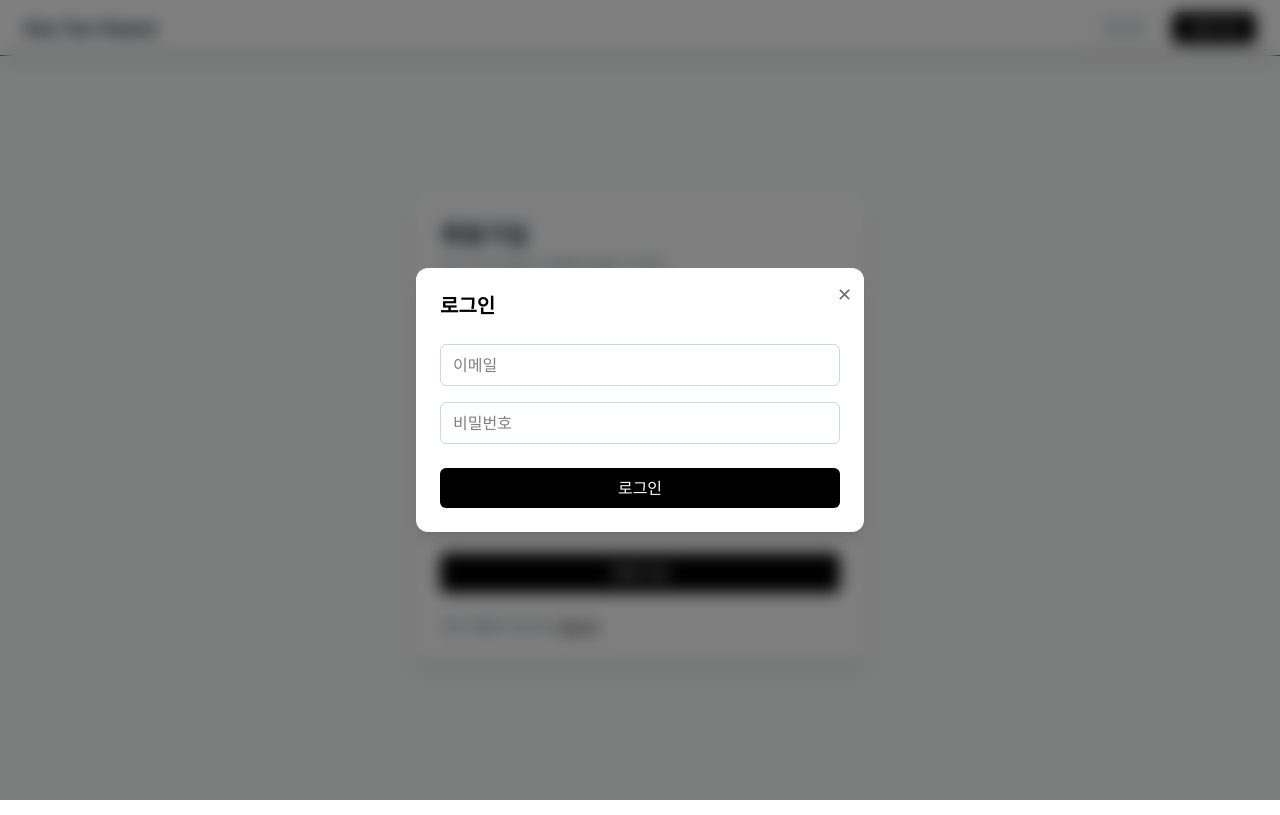
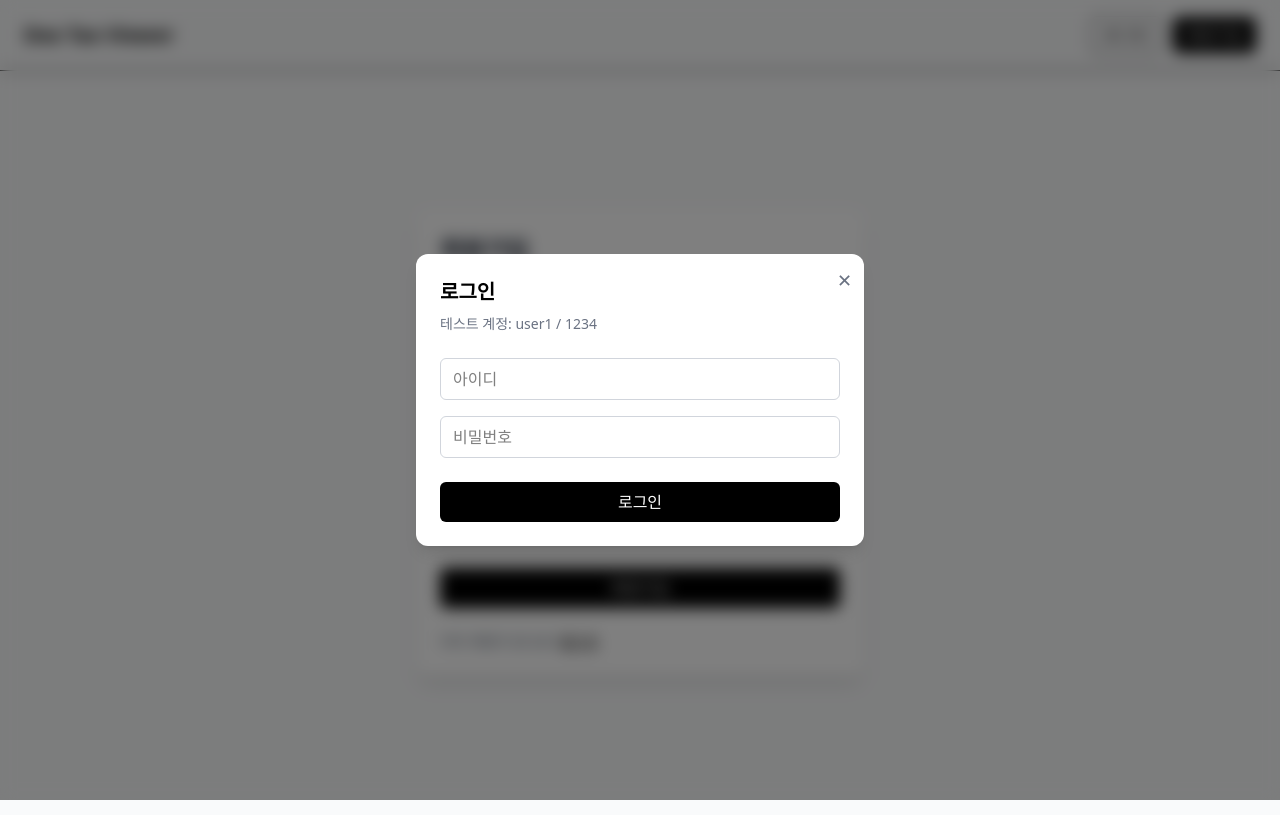
Before and after one commit to sangheun969/solana-tx-viewer-test, a React (Vite) app: page /solana-tx-viewer-test/signup in a window 1280 px wide. Both pictures are taken after a click on the button "로그인". Built offline with nearby package versions, Linux system fonts and the light colour scheme; no server answers.

Commit message:
feat:Login

```diff
--- a/src/components/organisms/LoginModal.tsx
+++ b/src/components/organisms/LoginModal.tsx
@@ -1,28 +1,50 @@
-import { useEffect } from "react";
+import { useEffect, useState } from "react";
+import { loginDummy } from "../../utils/auth";
 
 interface LoginModalProps {
   isOpen: boolean;
   onClose: () => void;
+  onLoginSuccess?: () => void;
 }
 
-const LoginModal = ({ isOpen, onClose }: LoginModalProps) => {
+const LoginModal = ({ isOpen, onClose, onLoginSuccess }: LoginModalProps) => {
+  const [id, setId] = useState("");
+  const [pw, setPw] = useState("");
+  const [error, setError] = useState<string | null>(null);
+
   useEffect(() => {
     const handleEsc = (e: KeyboardEvent) => {
-      if (e.key === "Escape") {
-        onClose();
-      }
+      if (e.key === "Escape") onClose();
     };
 
+    if (isOpen) window.addEventListener("keydown", handleEsc);
+
+    return () => window.removeEventListener("keydown", handleEsc);
+  }, [isOpen, onClose]);
+
+  useEffect(() => {
     if (isOpen) {
-      window.addEventListener("keydown", handleEsc);
+      setId("");
+      setPw("");
+      setError(null);
+    }
+  }, [isOpen]);
+
+  if (!isOpen) return null;
+
+  const onSubmit = (e: React.FormEvent) => {
+    e.preventDefault();
+    setError(null);
+
+    const ok = loginDummy(id.trim(), pw);
+    if (!ok) {
+      setError("아이디 또는 비밀번호가 올바르지 않습니다. (user1 / 1234)");
+      return;
     }
 
-    return () => {
-      window.removeEventListener("keydown", handleEsc);
-    };
-  }, [isOpen, onClose]);
-
-  if (!isOpen) return null;
+    onClose();
+    onLoginSuccess?.();
+  };
 
   return (
     <div className="fixed inset-0 z-50 flex items-center justify-center">
@@ -41,20 +63,26 @@ const LoginModal = ({ isOpen, onClose }: LoginModalProps) => {
           ✕
         </button>
 
-        <h2 className="text-xl font-semibold mb-6">로그인</h2>
+        <h2 className="text-xl font-semibold mb-2">로그인</h2>
+        <p className="text-sm text-gray-500 mb-6">테스트 계정: user1 / 1234</p>
 
-        <form className="flex flex-col gap-4">
+        <form className="flex flex-col gap-4" onSubmit={onSubmit}>
           <input
-            type="email"
-            placeholder="이메일"
+            value={id}
+            onChange={(e) => setId(e.target.value)}
+            placeholder="아이디"
             className="border border-gray-300 rounded-md px-3 py-2 focus:outline-none focus:ring-2 focus:ring-black"
           />
 
           <input
             type="password"
+            value={pw}
+            onChange={(e) => setPw(e.target.value)}
             placeholder="비밀번호"
             className="border border-gray-300 rounded-md px-3 py-2 focus:outline-none focus:ring-2 focus:ring-black"
           />
+
+          {error && <div className="text-sm text-red-600 -mt-1">{error}</div>}
 
           <button
             type="submit"
--- a/src/components/templates/Header.tsx
+++ b/src/components/templates/Header.tsx
@@ -1,37 +1,66 @@
-import { useState } from "react";
 import { Link } from "react-router-dom";
+import { useEffect, useState } from "react";
 import LoginModal from "../organisms/LoginModal";
+import { isLoggedIn, logout } from "../../utils/auth";
 
 const Header = () => {
-  const [isLoginOpen, setIsLoginOpen] = useState(false);
+  const [open, setOpen] = useState(false);
+  const [authed, setAuthed] = useState(false);
+
+  const syncAuth = () => setAuthed(isLoggedIn());
+
+  useEffect(() => {
+    syncAuth();
+    const onStorage = () => syncAuth();
+    window.addEventListener("storage", onStorage);
+    return () => window.removeEventListener("storage", onStorage);
+  }, []);
 
   return (
-    <>
-      <header className="w-full h-14 border-b bg-white flex items-center justify-between px-6">
-        <Link to="/" className="text-lg font-semibold text-gray-900">
+    <header className="w-full flex items-center justify-between px-6 py-4 border-b">
+      <Link to="/" className="font-bold text-xl">
         Dex Tax Viewer
       </Link>
 
       <div className="flex items-center gap-3">
+        {authed ? (
+          <>
+            <span className="text-sm text-gray-600">user1</span>
             <button
-            onClick={() => setIsLoginOpen(true)}
-            className="px-4 py-1.5 text-sm rounded-md border border-gray-300
-                       text-gray-700 hover:bg-gray-100 transition"
+              className="px-3 py-1.5 rounded-md border hover:bg-gray-50"
+              onClick={() => {
+                logout();
+                syncAuth();
+              }}
+            >
+              로그아웃
+            </button>
+          </>
+        ) : (
+          <>
+            <button
+              className="px-3 py-1.5 rounded-md border hover:bg-gray-50"
+              onClick={() => setOpen(true)}
             >
               로그인
             </button>
 
             <Link
               to="/signup"
-            className="px-4 py-1.5 text-sm rounded-md bg-black
-                     text-white hover:bg-gray-800 transition"
+              className="px-3 py-1.5 rounded-md bg-black text-white hover:bg-gray-800"
             >
               회원가입
             </Link>
+          </>
+        )}
       </div>
+
+      <LoginModal
+        isOpen={open}
+        onClose={() => setOpen(false)}
+        onLoginSuccess={syncAuth}
+      />
     </header>
-      <LoginModal isOpen={isLoginOpen} onClose={() => setIsLoginOpen(false)} />
-    </>
   );
 };
 
--- /dev/null
+++ b/src/utils/auth.ts
@@ -0,0 +1,20 @@
+export const DUMMY_ID = "user1";
+export const DUMMY_PW = "1234";
+
+const KEY = "dtv_auth_v1";
+
+export function isLoggedIn(): boolean {
+  return localStorage.getItem(KEY) === "1";
+}
+
+export function loginDummy(id: string, pw: string): boolean {
+  if (id === DUMMY_ID && pw === DUMMY_PW) {
+    localStorage.setItem(KEY, "1");
+    return true;
+  }
+  return false;
+}
+
+export function logout(): void {
+  localStorage.removeItem(KEY);
+}
```
Lines whose indentation alone changed are shown as unchanged.
